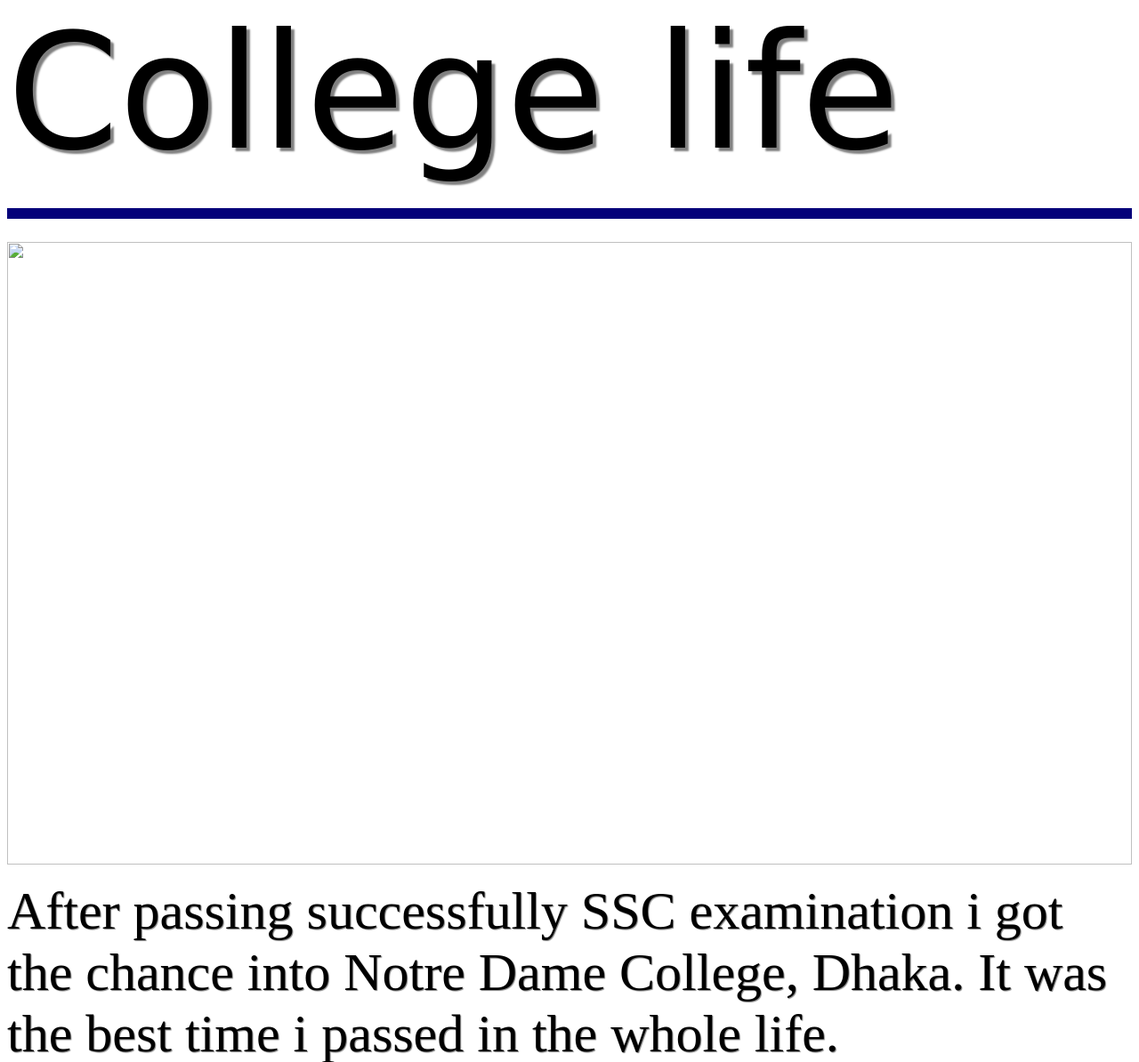
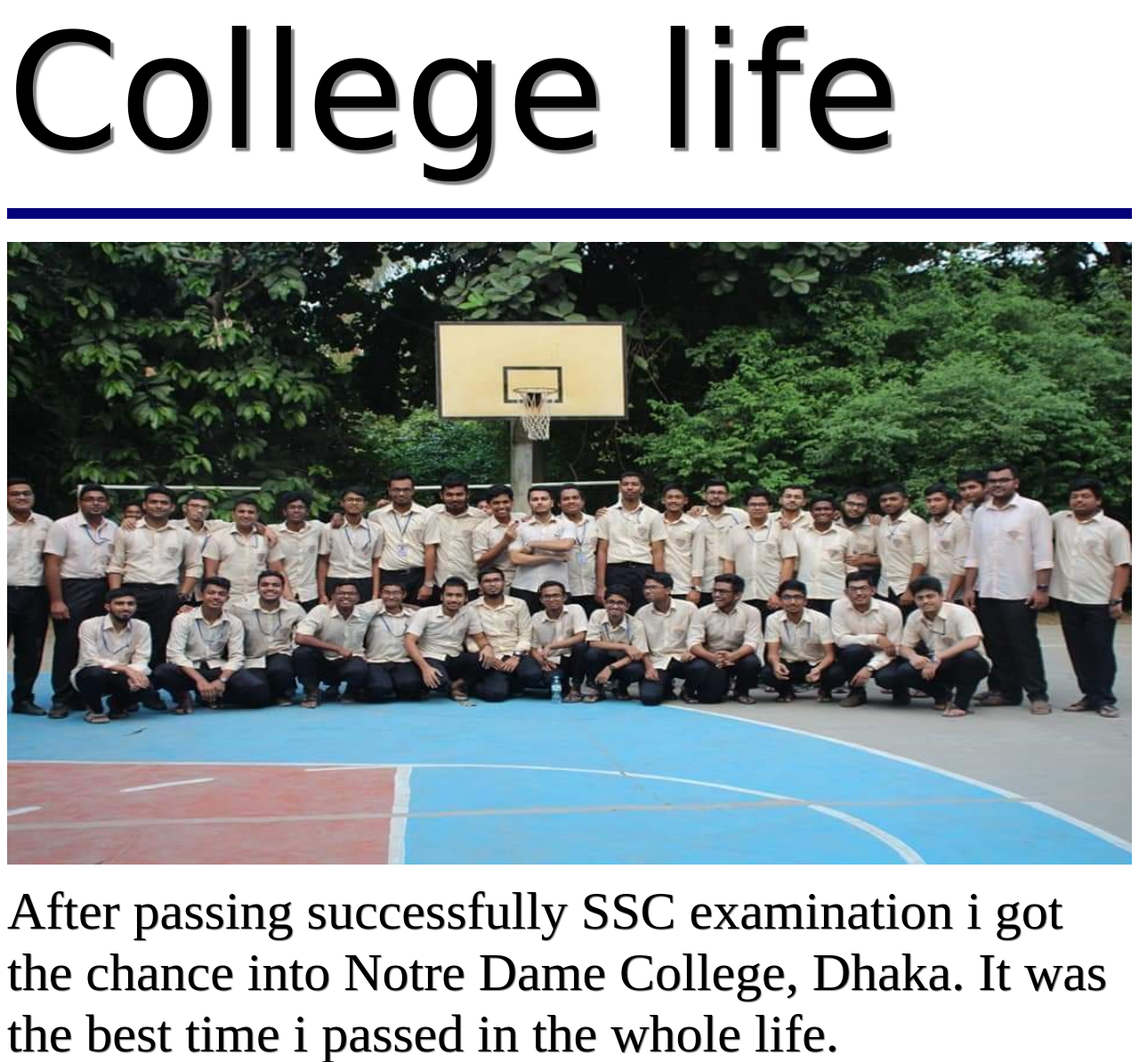
Before and after one commit to KhalidHossain3108/MyWeb, a PHP site: page /Aboutme.php in a window 1280 px wide. Shown: the part 2698-3892 px from the top of the page at 89% size. Run offline with PHP 8.4, Linux system fonts and the light colour scheme; some web fonts are replaced.

Commit message:
Update Aboutme.php

```diff
--- a/Aboutme.php
+++ b/Aboutme.php
@@ -62,7 +62,7 @@ text-shadow:1px 1px 1px grey;
 <font class="a1"> College life</font> <br><br>
 <hr size="+12" color="05007A"><br>
 
-<img src="" width="100%" height="700px"><br><br>
+<img src="inbound7788914030825969735.jpg" width="100%" height="700px"><br><br>
 
 <font class="a2"> After passing successfully SSC examination i got the chance into Notre Dame College, Dhaka. It was the best time i passed in the whole life.   </font>
 <hr size="+12" color="05007A"><br><br>
```
